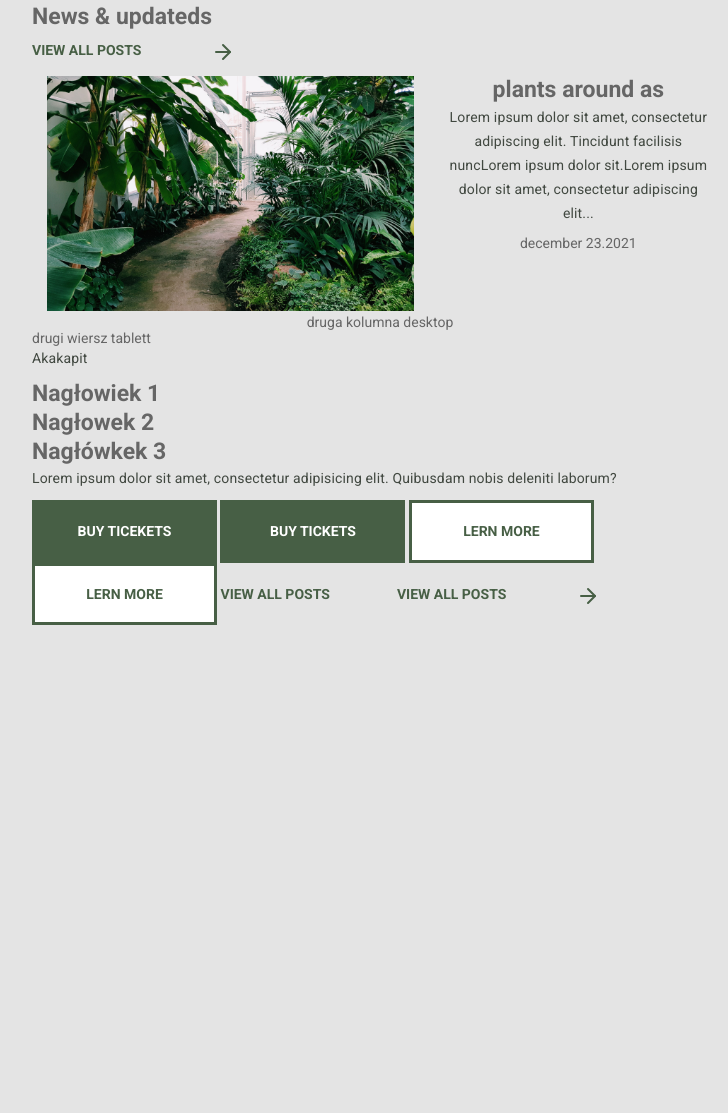
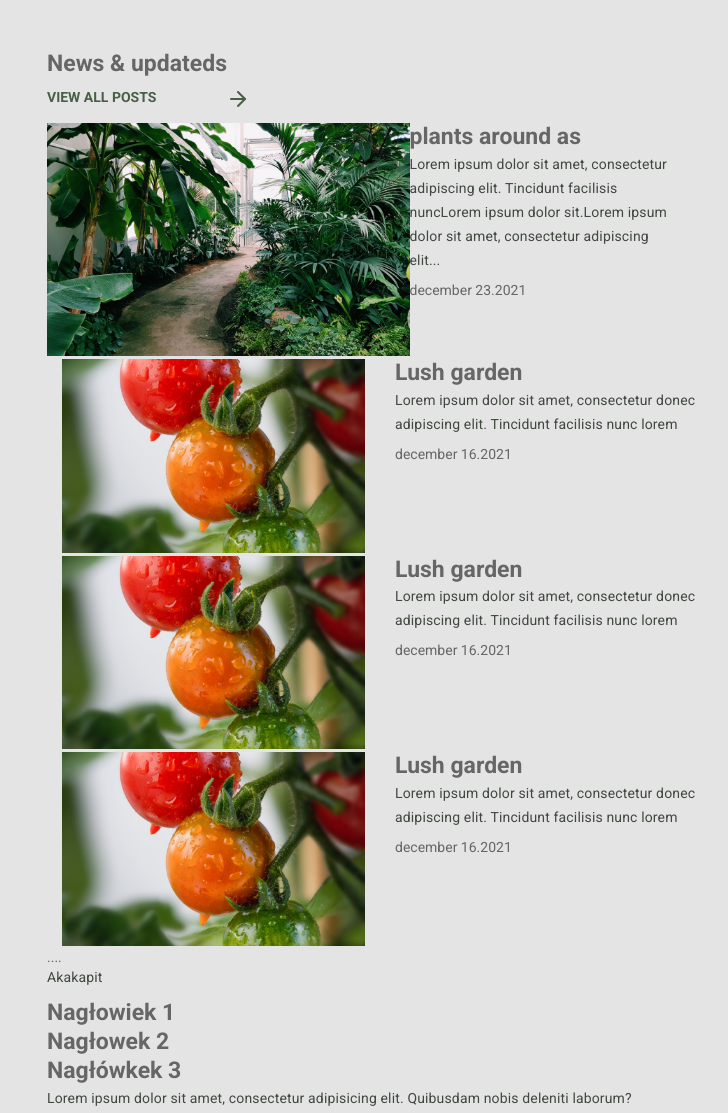
Before and after one commit to Korka3/Botanical-garden, a website: page index.html in a window 1280 px wide. Shown: the part 1628-2741 px from the top of the page, without its empty margins (260-988 px from the left). Before the commit the page ends 2253 px from the top, so only its background shows below. Drawn offline with nearby package versions, Linux system fonts and the light colour scheme.

Commit message:
struktura html mob tablet desktop

```diff
--- a/dev-assets/05-objects/_col.scss
+++ b/dev-assets/05-objects/_col.scss
@@ -2,6 +2,18 @@
   width: 100%;
   padding-left: $gutter;
   padding-right: $gutter;
+
+  &--tb {
+    width: 100%;
+    padding-left: $gutter;
+    padding-right: $gutter;
+  }
+
+  &--dt {
+    width: 100%;
+    padding-left: $gutter;
+    padding-right: $gutter;
+  }
 
   &--no-padding {
     padding: 0;
--- a/dev-assets/05-objects/_container.scss
+++ b/dev-assets/05-objects/_container.scss
@@ -1,8 +1,8 @@
 .o-container {
   margin-left: auto;
   margin-right: auto;
-  //padding-left: $gutter;
-  //padding-right: $gutter;
+  padding-left: $gutter;
+  padding-right: $gutter;
   max-width: 100%;
 
   @include tablet {
--- a/dev-assets/08-utilities/_flexbox.scss
+++ b/dev-assets/08-utilities/_flexbox.scss
@@ -7,6 +7,12 @@
 
   &-desktop {
     @include desktop {
+      justify-content: flex-start;
+    }
+  }
+
+  &-tablet {
+    @include tablet {
       justify-content: flex-start;
     }
   }
@@ -56,6 +62,20 @@
 
     &--row {
       @include desktop {
+        flex-direction: row;
+      }
+    }
+  }
+
+  &-teblet {
+    &--column {
+      @include tablet {
+        flex-direction: column;
+      }
+    }
+
+    &--row {
+      @include tablet {
         flex-direction: row;
       }
     }
--- a/index.html
+++ b/index.html
@@ -88,7 +88,7 @@
 
   <!--Koniec sekcji main gałazka na before-->
   <section class="t-news">
-    <div class="o-container u-text-center">
+    <div class="o-container u-flex-direction--column">
       <div class="t-news__header u-text-tb-left">
         <h2>News & updateds</h2>
         <a class="u-flex-space-between c-btn c-btn__tertiary c-btn__tertiary--small" href="#">
@@ -97,30 +97,71 @@
         </a>
       </div>
       <div class="o-row-dt">
-        <div class="o-col o-col--dt50">
-          <div class="o-row-tb">
-            <div class="o-col o-col--tb55">
+
+
+
+        <div class="o-col--dt o-row-tb">
+          <div class="o-col--tb55">
+
             <img src="images/news_img1.png" alt="fotografia rośliny">
           </div>
 
-            <div class="o-col o-col--tb45">
+          <div class="o-col--tb45">
             <h3>plants around as</h3>
-              <p>Lorem ipsum dolor sit amet, consectetur adipiscing elit. Tincidunt facilisis nuncLorem ipsum dolor
+            <p>Lorem ipsum dolor sit amet, consectetur adipiscing elit. Tincidunt facilisis nuncLorem ipsum
+              dolor
               sit.Lorem ipsum dolor sit amet, consectetur adipiscing elit...</p>
             <span class="t-news__post-date">december 23.2021</span>
           </div>
         </div>
+
+
+
+
+        <div class="o-col--dt">
+          <div class="o-row-tb">
+            <div class="o-col--tb">
+              <img src="images/news_img2.png" alt="fotografia">
             </div>
-        <div class="o-col o-col--dt50">
-          druga kolumna desktop
+            <div class="o-col--tb">
+              <h3>Lush garden</h3>
+              <p>Lorem ipsum dolor sit amet, consectetur donec adipiscing elit. Tincidunt facilisis nunc lorem </p>
+              <span class="t-news__post-date">december 16.2021</span>
+            </div>
+          </div>
           <div class="o-row-tb">
-
-            drugi wiersz tablett
+            <div class="o-col--tb">
+              <img src="images/news_img2.png" alt="fotografia">
+            </div>
+            <div class="o-col--tb">
+              <h3>Lush garden</h3>
+              <p>Lorem ipsum dolor sit amet, consectetur donec adipiscing elit. Tincidunt facilisis nunc lorem </p>
+              <span class="t-news__post-date">december 16.2021</span>
+            </div>
+          </div>
+          <div class="o-row-tb">
+            <div class="o-col--tb">
+              <img src="images/news_img2.png" alt="fotografia">
+            </div>
+            <div class="o-col--tb">
+              <h3>Lush garden</h3>
+              <p>Lorem ipsum dolor sit amet, consectetur donec adipiscing elit. Tincidunt facilisis nunc lorem </p>
+              <span class="t-news__post-date">december 16.2021</span>
+            </div>
           </div>
 
 
+
+
+
+
+
+
+
+
+
         </div>
-
+      </div>
 
 
 
@@ -130,7 +171,7 @@
 
 
 
-    </div>
+
 
 
 
@@ -142,7 +183,10 @@
   <!--sekcja testowa-->
   <section>
     <div class="o-container">
-      <p>Akakapit</p>
+      <div>
+        ....
+      </div>
+      <p margin-top:100px;>Akakapit</p>
       <h1>Nagłowiek 1</h1>
       <h2>Nagłowek 2</h2>
       <h3> Nagłówkek 3</h3>
```
Also changed, not shown: prod-assets/style.css. Lines whose indentation alone changed are shown as unchanged.
